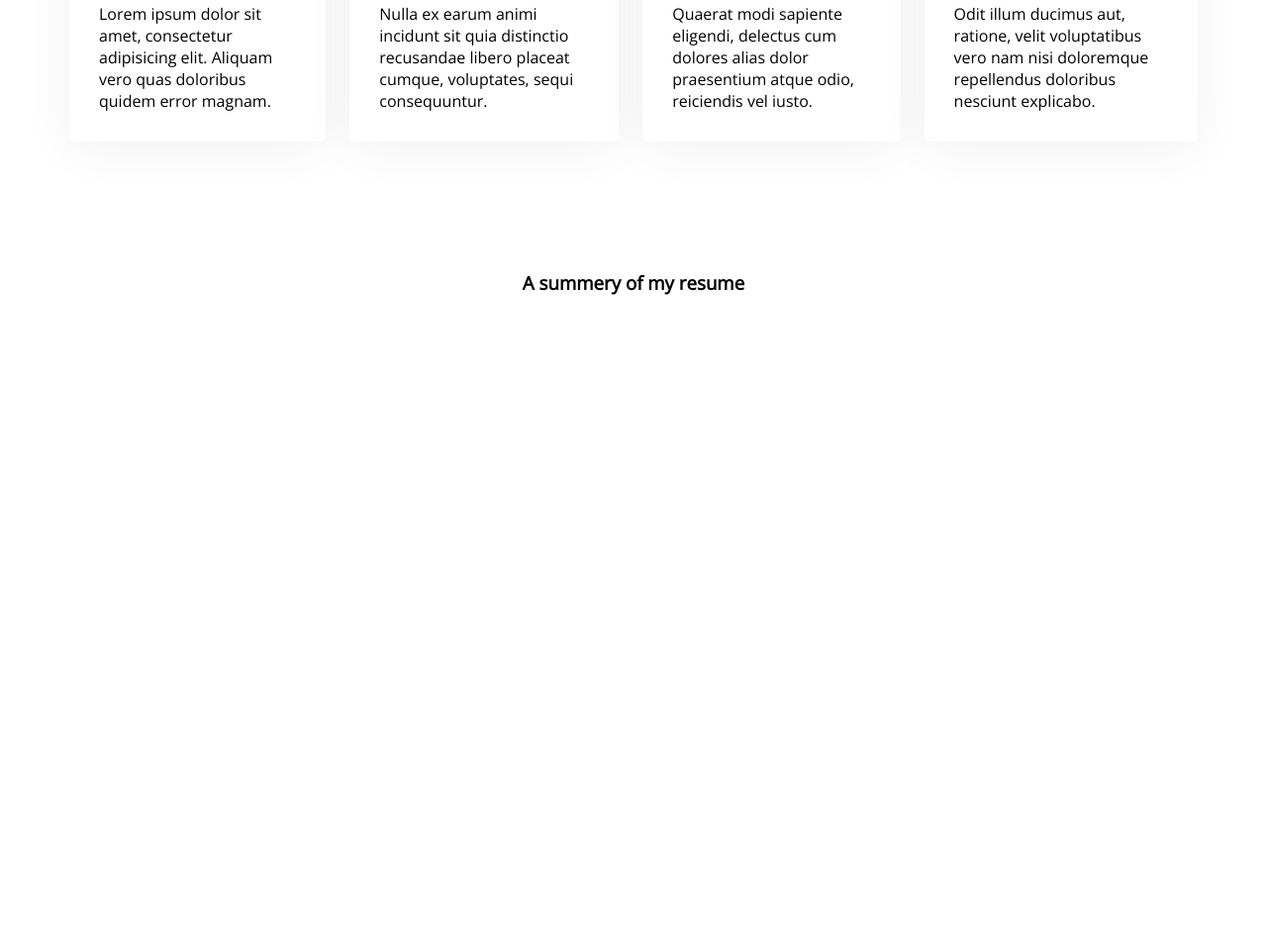
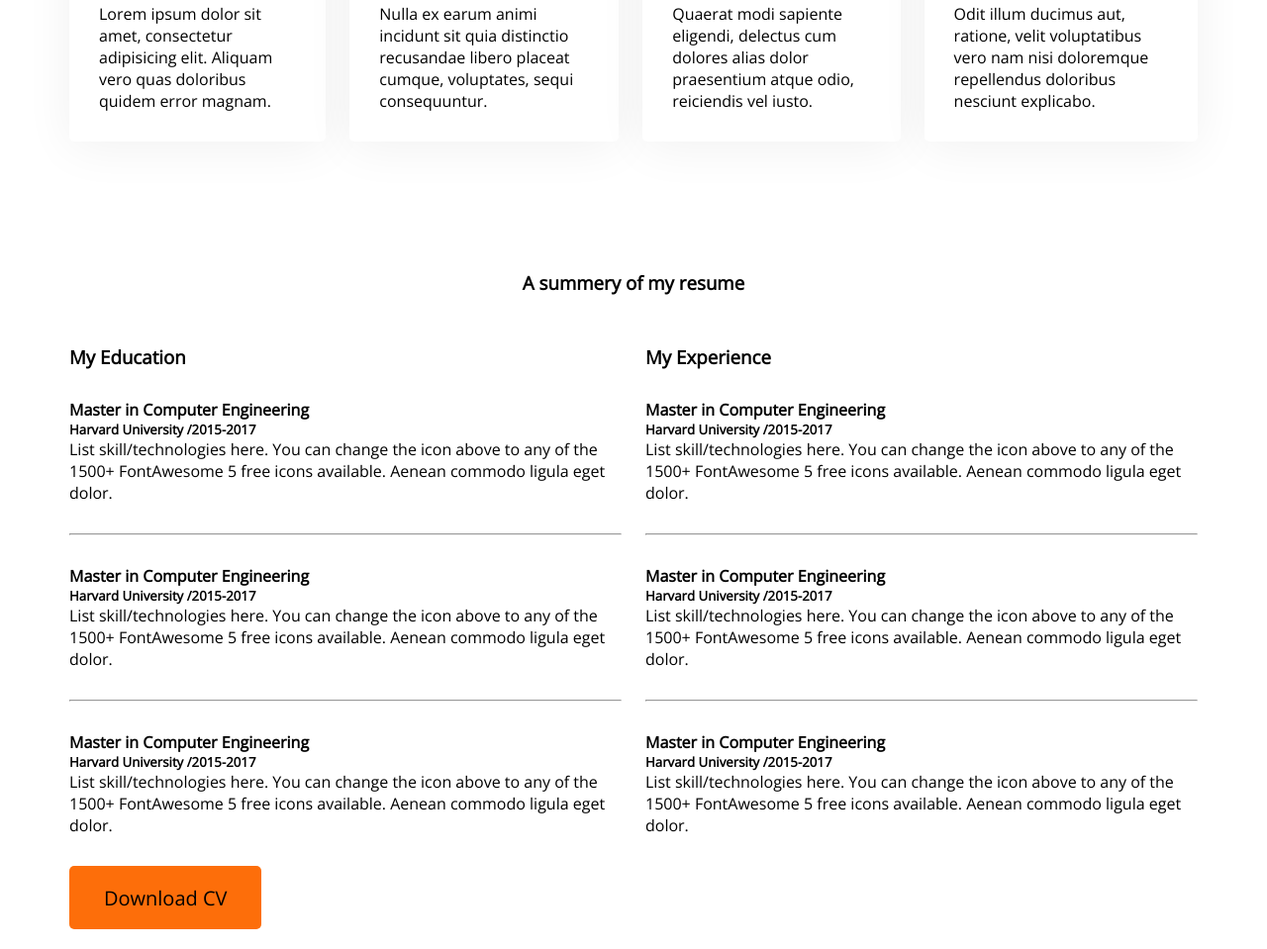
Before and after one commit to mahejabinmou/developer-portfolio, a plain HTML site: page index.html in a window 1280 px wide. Shown: the part 1858-2817 px from the top of the page at 99% size. Before the commit the page ends 2206 px from the top, so only its background shows below. Drawn offline with nearby package versions, Linux system fonts and the light colour scheme.

Commit message:
added resume content

```diff
--- a/index.html
+++ b/index.html
@@ -83,13 +83,61 @@
             </div>
         </section>
         <!-- resume section -->
-        <section>
+        <section class="resume">
             <h3 class="section-title">A summery of my resume</h3>
             <div class="resume-content">
                 <div>
+                    <h3 class="resume-title">My Education</h3>
+                    <div class="resume-item">
+                        <h4 class="title">Master in Computer Engineering</h4>
+                        <h5 class="sub-title">Harvard University /2015-2017</h5>
+                        <p class="description">List skill/technologies here. You can change the icon above
+                            to any of the 1500+ FontAwesome 5 free icons available. Aenean commodo ligula eget dolor.</p>
+                    </div>
+                    <hr>
+                    <div class="resume-item">
+                        <h4 class="title">Master in Computer Engineering</h4>
+                        <h5 class="sub-title">Harvard University /2015-2017</h5>
+                        <p class="description">List skill/technologies here. You can change the icon above
+                            to any of the 1500+ FontAwesome 5 free icons available. Aenean commodo ligula eget dolor.</p>
+                    </div>
+                    <hr>
+                    <div class="resume-item">
+                        <h4 class="title">Master in Computer Engineering</h4>
+                        <h5 class="sub-title">Harvard University /2015-2017</h5>
+                        <p class="description">List skill/technologies here. You can change the icon above
+                            to any of the 1500+ FontAwesome 5 free icons available. Aenean commodo ligula eget dolor.</p>
+                    </div>
+
+
+                </div>
+                <div>
+                    <h3 class="resume-title">My Experience</h3>
+                    <div class="resume-item">
+                        <h4 class="title">Master in Computer Engineering</h4>
+                        <h5 class="sub-title">Harvard University /2015-2017</h5>
+                        <p class="description">List skill/technologies here. You can change the icon above
+                            to any of the 1500+ FontAwesome 5 free icons available. Aenean commodo ligula eget dolor.</p>
+                    </div>
+                    <hr>
+                    <div class="resume-item">
+                        <h4 class="title">Master in Computer Engineering</h4>
+                        <h5 class="sub-title">Harvard University /2015-2017</h5>
+                        <p class="description">List skill/technologies here. You can change the icon above
+                            to any of the 1500+ FontAwesome 5 free icons available. Aenean commodo ligula eget dolor.</p>
+                    </div>
+                    <hr>
+                    <div class="resume-item">
+                        <h4 class="title">Master in Computer Engineering</h4>
+                        <h5 class="sub-title">Harvard University /2015-2017</h5>
+                        <p class="description">List skill/technologies here. You can change the icon above
+                            to any of the 1500+ FontAwesome 5 free icons available. Aenean commodo ligula eget dolor.</p>
+                    </div>
+
 
                 </div>
             </div>
+            <div class="button"><button class="btn-primary">Download CV</button></div>
         </section>
 
     </main>
--- a/styles/portfolio.css
+++ b/styles/portfolio.css
@@ -138,3 +138,35 @@ section{
 .skill-discription{
     color: #757575;
 }
+
+.resume-content{
+    display: flex;
+    gap: 24px;
+}
+.resume-item{
+    margin-top: 30px;
+    margin-bottom: 30px;
+}
+.resume.title{
+    font-weight: 700;
+    font-size: 25px;
+    color: #474747;
+    margin-bottom: 10px;
+
+}
+.resume.sub-title{
+    color: #757575;
+    font-weight: 600;
+    font-size: 20px;
+    margin-bottom: 20px;
+
+
+}
+.resume.description{
+    color: #757575;
+    }
+    .resume-button{
+        margin-top: 50px;
+        text-align: center;
+
+    }
```
